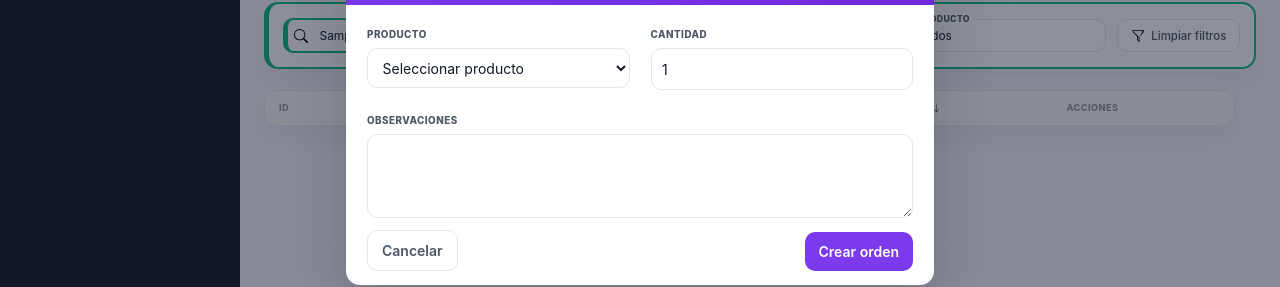
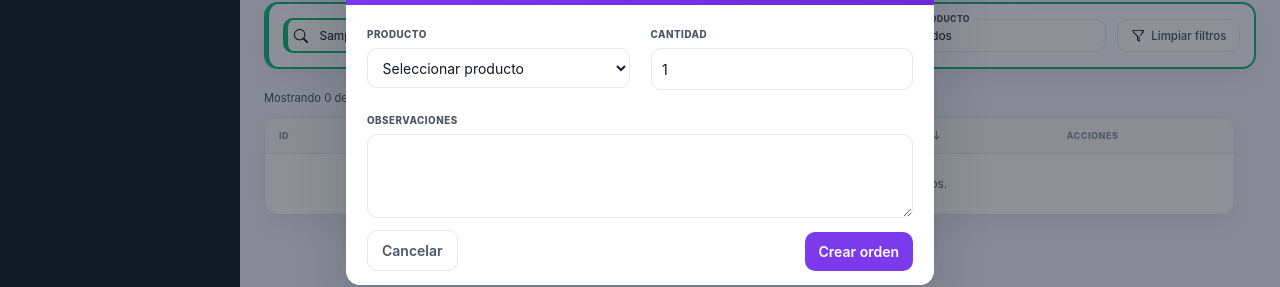
Before and after one commit to QuantiaStudio/Gestor-de-Produccion-e-Inventario-para-Emprendimientos, an Angular app in the folder frontend/ProdManager/: page /user-panel/produccion in a window 1280 px wide. Both pictures are taken after typing "Sample" into the empty fields and a click on the button "+ Nueva Producción". Shown: the part 282-569 px from the top of the page. Built offline with nearby package versions, Linux system fonts and the light colour scheme.

Commit message:
feat: implementar mensaje claro para cuando el filtro no trae resultados (TK-14-05)

```diff
--- a/frontend/ProdManager/src/app/dashboard/user/features/produccion/produccion.component.css
+++ b/frontend/ProdManager/src/app/dashboard/user/features/produccion/produccion.component.css
@@ -353,3 +353,14 @@
 	height: 0.7rem;
 	opacity: 0.75;
 }
+
+.results-info {
+	margin: 0 0 0.75rem;
+	color: var(--gray-600);
+	font-size: 0.8rem;
+}
+
+.results-info__filtro {
+	color: var(--primary-color);
+	font-weight: 600;
+}
--- a/frontend/ProdManager/src/app/dashboard/user/features/produccion/produccion.component.html
+++ b/frontend/ProdManager/src/app/dashboard/user/features/produccion/produccion.component.html
@@ -59,6 +59,14 @@
 
 <div class="inventory-layout row g-4" id="inventario">
     <div class="col-lg-12 inventory-table-col">
+        <p class="results-info">
+            Mostrando {{ ordenes.length }} de {{ totalOrdenes }}
+            {{ totalOrdenes === 1 ? 'orden' : 'órdenes' }}
+            @if (hayFiltrosActivos) {
+            <span class="results-info__filtro">con los filtros aplicados</span>
+            }
+        </p>
+
         <div class="stock-table-wrapper">
 
             <table class="stock-table">
@@ -157,6 +165,17 @@
                             </button>
                         </td>
                     </tr>
+                    } @empty {
+                    <tr>
+                        <td colspan="6" class="text-center py-4 text-muted">
+                            @if (hayFiltrosActivos) {
+                            No se encontraron órdenes coincidentes con los filtros
+                            seleccionados.
+                            } @else {
+                            Todavía no hay órdenes de producción registradas.
+                            }
+                        </td>
+                    </tr>
                     }
                 </tbody>
 
--- a/frontend/ProdManager/src/app/dashboard/user/features/produccion/produccion.component.ts
+++ b/frontend/ProdManager/src/app/dashboard/user/features/produccion/produccion.component.ts
@@ -39,6 +39,7 @@ export class ProduccionComponent implements OnInit {
   Ordenseleccionada?: OrdenProduccion;
 
   productosDeOrdenes: ProductoOrdenProduccion[] = [];
+  totalOrdenes = 0;
   ordenamiento: OrdenamientoOrdenProduccion = {
     campo: 'fechaCreacion',
     direccion: 'desc'
@@ -65,6 +66,12 @@ export class ProduccionComponent implements OnInit {
   aplicarFiltros(filtros: FiltroOrdenProduccion): void {
     this.filtrosActuales = filtros;
     this.refrescar();
+  }
+
+  get hayFiltrosActivos(): boolean {
+    const { busqueda, estado, productoId } = this.filtrosActuales;
+
+    return Boolean(busqueda?.trim() || estado || productoId);
   }
 
   ordenarPor(campo: CampoOrdenOrdenProduccion): void {
@@ -106,6 +113,7 @@ export class ProduccionComponent implements OnInit {
       this.ordenamiento
     );
     this.productosDeOrdenes = this.produccionService.obtenerProductosDeOrdenes();
+    this.totalOrdenes = this.produccionService.obtenerOrdenes().length;
 
     const seleccionada = this.Ordenseleccionada;
 
```
